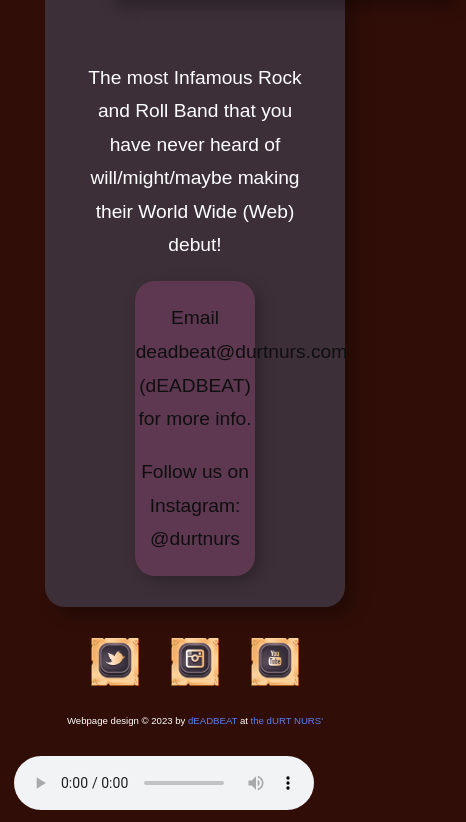
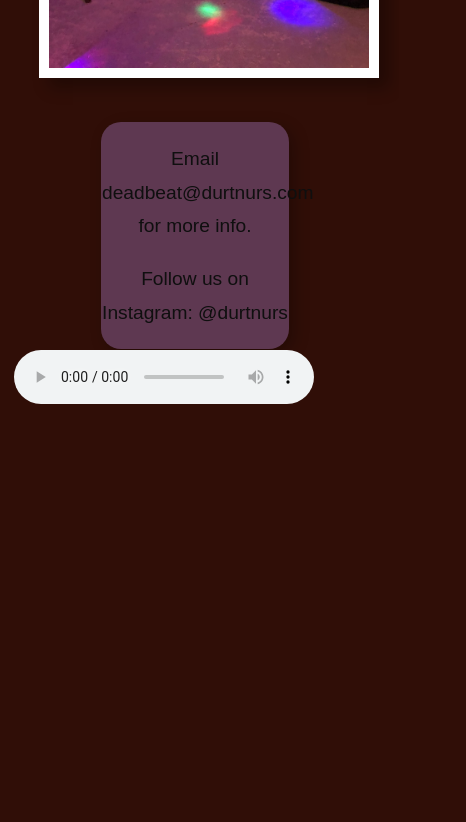
Before and after one commit to CuWilliams/CuWilliams.github.io, a plain HTML site: page index.html in a window 390 px wide. Shown: the part 1268-2090 px from the top of the page, 466 px wide, since content can reach past the window. After the commit the page ends 1684 px from the top, so only its background shows below. Drawn offline with Linux system fonts and the light colour scheme.

Commit message:
Update index.html
Further changes for fluid and responsive layout.

```diff
--- a/index.html
+++ b/index.html
@@ -1,43 +1,28 @@
 <!--for adding comments or notes into your script-->
 
 <!DOCTYPE html>
-<html>
+<html lang="en">
 <head>
+	<meta charset="UTF-8">
 	<meta name="viewport" content="width=device-width, initial-scale=1.0">
 	<title>tHE dURT nURS'</title>
-	<link rel="stylesheet" type="text/css" href="style.css"/>
+	<link rel="stylesheet" href="style.css"/>
 </head>
-
 <body>
-
-	<div id="everything">
-		<div id="main">
-
-			<h1>tHE dURT nURS' are Calling!</h1>
+	<div class="container">
+		<h1>tHE dURT nURS' are Calling!</h1>
+		<p>The most Infamous Rock and Roll Band that you have never heard of will/might/maybe making their World Wide (Web) debut!</p>
 
 			<img class="right snapshot-1" src="images/secret-lair-1.jpeg" width="320" height="427" alt="Shed Jam Pic 1" />
 			<img class="snapshot-2" src="images/secret-lair-2.jpeg" width="320" height="427" alt="Shed Jam Pic 2" />
 
-			<p>The most Infamous Rock and Roll Band that you have never heard of will/might/maybe making their World Wide (Web) debut!</p>
-
 			<div id="contact">
-				<p>Email <a href="mailto:deadbeat@durtnurs.com">deadbeat@durtnurs.com</a> (dEADBEAT) for more info.</p>
+				<p>Email <a href="mailto:deadbeat@durtnurs.com">deadbeat@durtnurs.com</a> for more info.</p>
 				<p>Follow us on Instagram: <a href="https://instagram.com/durtnurs" target="_blank">@durtnurs</a></p>
 			</div>
-
-		</div>
-
-		<div id="footer">
-			<a href="http://twitter.com"><img src="images/twitter-icon.png" width="48" height="48" alt="twitter icon" /></a>
-			<a href="https://instagram.com/durtnurs"><img src="images/instagram-icon.png" width="48" height="48" alt="instagram icon" /></a>
-			<a href="http://youtube.com"><img src="images/youtube-icon.png" width="48" height="48" alt="youtube icon" /></a>
-
-			<p>Webpage design &#169; 2023 by <a href="mailto:deadbeat@durtnurs.com">dEADBEAT</a> at <a href="https://durtnurs.com">the dURT NURS'</a></p>
-		</div>
 	</div>
 
 	<embed src="audio/track-2.wav" loop="true" autostart="true" width="2" height="0">
-
 	<audio controls autoplay loop>
 		<source src="audio/track-2.wav" type="audio/wav">
 		<source src="audio/track-2.mp3" type="audio/mpeg">
```
